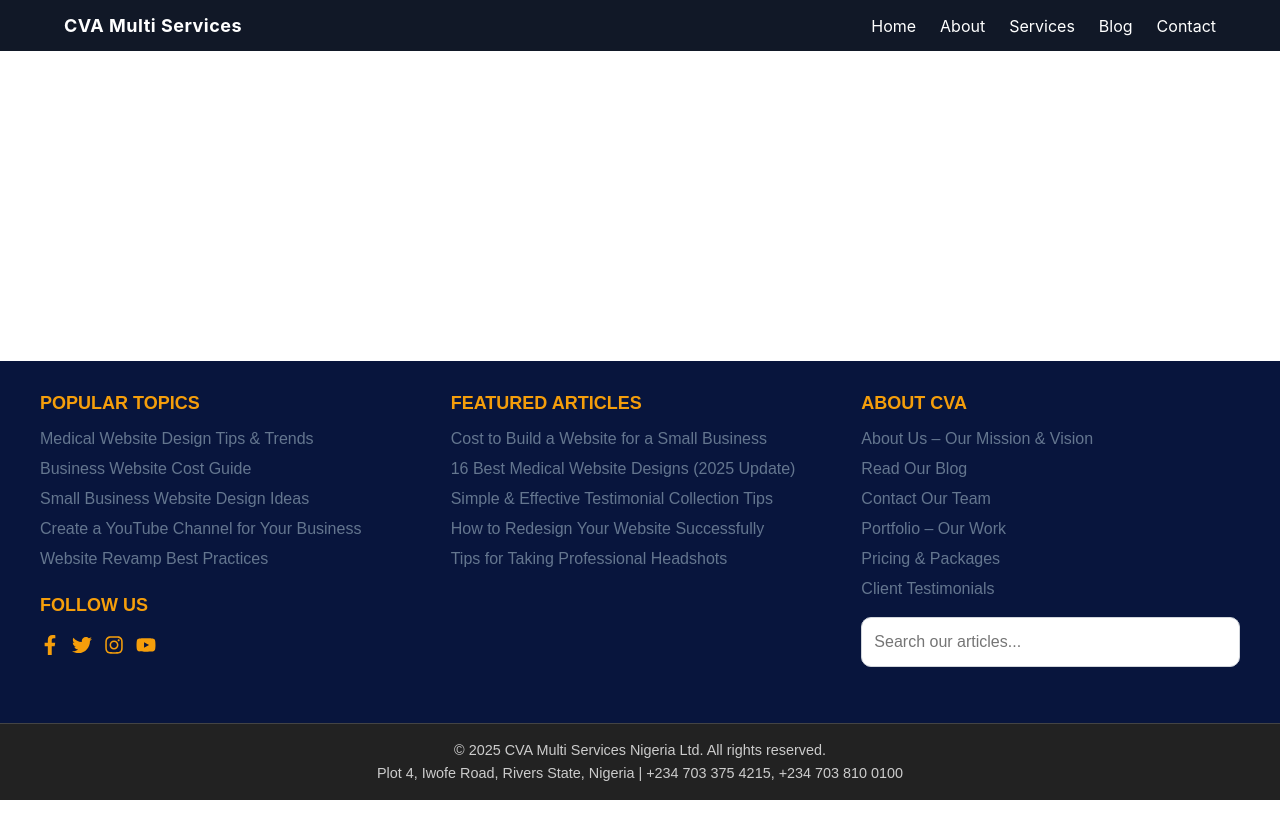
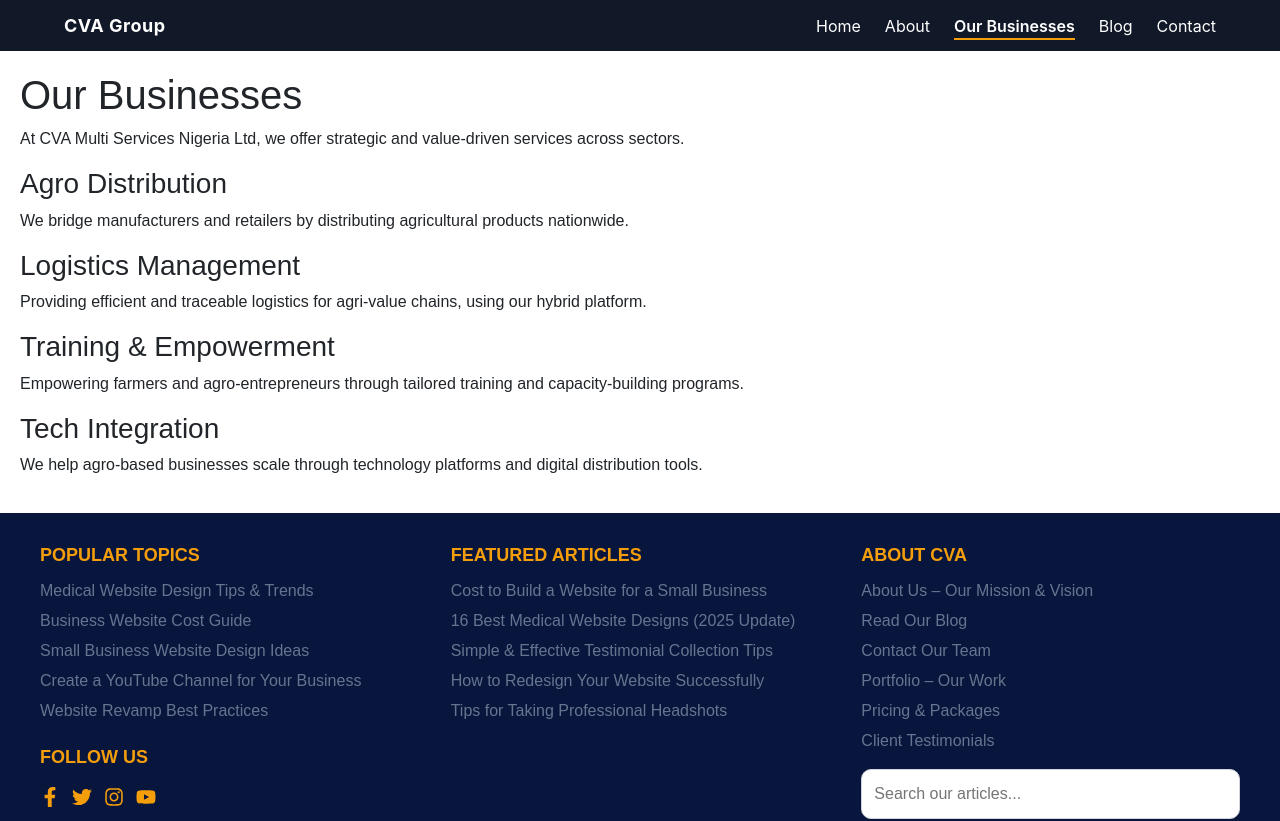
Before and after one commit to Ideh94/cva-website, a React (Create React App) app in the folder client/: page /ourbusinesses in a window 1280 px wide. Shown: the top 821 px of the page. Before the commit the page ends 800 px from the top, so only its background shows below. Built offline with nearby package versions, Linux system fonts and the light colour scheme.

Commit message:
Add all project files

```diff
--- a/client/src/App.js
+++ b/client/src/App.js
@@ -6,7 +6,7 @@
 import SubFooter from './components/SubFooter';
 import Home from './pages/Home';
 import About from './pages/About';
-import Services from './pages/Services';
+import OurBusinesses from './pages/OurBusinesses';
 import Blog from './pages/Blog';
 import Contact from './pages/Contact';
 import './App.css'; // Make sure global styles are applied
@@ -33,7 +33,7 @@
           <Routes>
             <Route path="/" element={<Home />} />
             <Route path="/about" element={<About />} />
-            <Route path="/services" element={<Services />} />
+            <Route path="/ourbusinesses" element={<OurBusinesses />} />
             <Route path="/blog" element={<Blog />} />
             <Route path="/contact" element={<Contact />} />
           </Routes>
--- a/client/src/components/Navbar.js
+++ b/client/src/components/Navbar.js
@@ -10,7 +10,7 @@
   const navItems = [
     { name: "Home", path: "/" },
     { name: "About", path: "/about" },
-    { name: "Services", path: "/services" },
+    { name: "Our Businesses", path: "/ourbusinesses" },
     { name: "Blog", path: "/blog" },
     { name: "Contact", path: "/contact" },
   ];
@@ -57,7 +57,7 @@
             letterSpacing: "0.5px",
           }}
         >
-          CVA Multi Services
+          CVA Group
         </Link>
 
         {/* Hamburger (mobile) */}
--- a/client/src/constants/homeStyles.js
+++ b/client/src/constants/homeStyles.js
@@ -154,6 +154,41 @@
     borderRadius: theme.radius.round,
   },
   aboutLink: {
+    color: theme.colors.accent,
+    fontWeight: theme.typography.weight.semibold,
+    textDecoration: 'none',
+    alignSelf: 'flex-start',
+    transition: 'color 0.3s ease',
+    ':hover': {
+      color: theme.colors.accentLight,
+    },
+  },
+
+  // =====================
+  // Our Businesses Section
+  // =====================
+  ourbusinessesSection: {
+    padding: `${theme.spacing.xxl} ${theme.spacing.lg}`,
+    textAlign: "center",
+    backgroundColor: theme.colors.surface,
+    position: "relative",
+  },
+  ourbusinessesText: {
+    maxWidth: "720px",
+    margin: "0 auto",
+    fontSize: theme.typography.sizes.md,
+    color: theme.colors.text.secondary,
+    lineHeight: 1.7,
+    marginBottom: theme.spacing.md,
+  },
+  sectionDivider: {
+    width: "80px",
+    height: "4px",
+    backgroundColor: theme.colors.accent,
+    margin: `0 auto ${theme.spacing.lg} auto`,
+    borderRadius: theme.radius.round,
+  },
+  ourbusinessesLink: {
     color: theme.colors.accent,
     fontWeight: theme.typography.weight.semibold,
     textDecoration: 'none',
--- a/client/src/pages/About.js
+++ b/client/src/pages/About.js
@@ -4,7 +4,7 @@
   return (
     <div className="about-page">
       <section className="about-hero">
-        <h1>About CVA Multi Services Nigeria Ltd.</h1>
+        <h1>About CVA Multi Services Nig Ltd.</h1>
         <p>Empowering Africa’s business ecosystem with traceable and scalable solutions in agriculture, logistics, and consulting.</p>
       </section>
 
@@ -12,15 +12,14 @@
         <div className="about-text">
           <h2>Who We Are</h2>
           <p>
-            CVA Multi Services Nigeria Ltd. is a strategic B2B company that provides integrated solutions in distribution,
-            logistics, agri-consulting, and empowerment programs. We leverage technology and partnerships to bridge gaps
-            between producers and markets across Nigeria.
+            CVA Multi Services is a diversified Nigerian company dedicated to meeting the basic needs of individuals, families, and businesses through value-added products and services. With operations spanning agriculture, food processing, logistics, construction, and capacity development, we are driven by the mission to empower communities and strengthen local industries.
+Our focus is to provide affordable, high-quality, and locally sourced solutions that improve livelihoods, create jobs, and foster sustainable development across Nigeria.
+
           </p>
 
           <h2>Our Mission</h2>
           <p>
-            To drive inclusive growth by providing scalable, smart, and sustainable services that empower individuals,
-            businesses, and communities.
+            To produce, process, and distribute high-quality goods and services through innovation, local value addition, and a commitment to excellence.
           </p>
 
           <h2>What Makes Us Different</h2>
--- a/client/src/pages/Home.js
+++ b/client/src/pages/Home.js
@@ -3,9 +3,17 @@
 
 // ====== Data Constants ======
 const features = [
-  { icon: "🌾", title: "Agro Distribution", text: "Efficient hybrid logistics for manufacturers, farmers, and retailers." },
-  { icon: "🎓", title: "Consulting & Training", text: "Capacity-building for aquaculture, agri-business, and value chains." },
-  { icon: "💻", title: "Smart Technology", text: "Digital platforms to trace and manage supply networks with ease." },
+  { icon: "", title: "Fish Production", text: "Efficient hybrid logistics for manufacturers, farmers, and retailers." },
+  { icon: "", title: "Rice Farming", text: "Capacity-building for aquaculture, agri-business, and value chains." },
+  { icon: "", title: "Processing & Packaging", text: "Digital platforms to trace and manage supply networks with ease." },
+  { icon: "", title: "Seasonings", text: "Digital platforms to trace and manage supply networks with ease." },
+  { icon: "", title: "Agro Distribution", text: "Digital platforms to trace and manage supply networks with ease." },
+  { icon: "", title: "Logistics", text: "Digital platforms to trace and manage supply networks with ease." },
+  { icon: "", title: "Training Academy", text: "Digital platforms to trace and manage supply networks with ease." },
+  { icon: "", title: "Modern Farm Set-Up & Construction", text: "Digital platforms to trace and manage supply networks with ease." },
+  { icon: "", title: "Real Estate", text: "Digital platforms to trace and manage supply networks with ease." },
+
+
 ];
 
 const blogPosts = [
@@ -52,10 +60,10 @@
         <div style={s.heroBackground}></div>
         <div style={s.heroContent}>
           <h1 style={s.heroTitle}>
-            Welcome to <span style={s.heroAccentText}>CVA Multi Services Nigeria Ltd.</span>
+            Welcome to <span style={s.heroAccentText}>CVA Multi Services</span>
           </h1>
           <p style={s.heroParagraph}>
-            Empowering businesses with innovative solutions in distribution, agriculture, logistics, and consulting across Nigeria.
+            A diversified Nigerian company dedicated to meeting the needs of individuals and businesses through value-added products and services.
           </p>
           <a
             href="/contact"
@@ -86,6 +94,13 @@
           We offer integrated services in agriculture, logistics, technology, and business consulting to empower producers, distributors, and consumers across Nigeria.
         </p>
         <a href="/about" style={s.aboutLink}>Read More →</a>
+      </section>
+
+      {/* Our Businesses */}
+      <section style={s.ourbusinessesSection}>
+        <h2 style={s.sectionTitle}>Our Businesses</h2>
+        {/* Section Divider*/}
+
       </section>
 
 
--- a/client/src/pages/Services.css
+++ b/client/src/pages/OurBusinesses.css
@@ -1,22 +1,22 @@
-.services-page {
+.ourbusinesses-page {
   padding: 100px 20px;
   text-align: center;
 }
 
-.services-page h1 {
+.ourbusinesses-page h1 {
   font-size: 2rem;
   color: #003366;
   margin-bottom: 20px;
 }
 
-.services-grid {
+.ourbusinesses-grid {
   display: grid;
   grid-template-columns: repeat(auto-fit, minmax(260px, 1fr));
   gap: 20px;
   margin-top: 40px;
 }
 
-.service-card {
+.ourbusinesses-card {
   background-color: #ffffff;
   border: 1px solid #e0e0e0;
   border-radius: 12px;
@@ -24,7 +24,7 @@
   box-shadow: 0 4px 12px rgba(0, 0, 0, 0.05);
 }
 
-.service-card h3 {
+.ourbusinesses-card h3 {
   color: #003366;
   margin-bottom: 10px;
 }
--- a/client/src/pages/Services.js
+++ b/client/src/pages/OurBusinesses.js
@@ -1,29 +1,30 @@
 import React from 'react';
-import './Services.css';
+import './OurBusinesses.css';
 
-function Services() {
+function OurBusinesses() {
   return (
-    <div className="services-page">
-      <h1>Our Services</h1>
+    <div className="OurBusinesses-page">
+      <h1>Our Businesses</h1>
       <p>At CVA Multi Services Nigeria Ltd, we offer strategic and value-driven services across sectors.</p>
 
-      <div className="services-grid">
-        <div className="service-card">
+      <div className="OurBusinesses-grid">
+        <div className="OurBusinesses-card">
           <h3>Agro Distribution</h3>
           <p>We bridge manufacturers and retailers by distributing agricultural products nationwide.</p>
         </div>
 
-        <div className="service-card">
+        <div className="OurBusinesses-card">
           <h3>Logistics Management</h3>
           <p>Providing efficient and traceable logistics for agri-value chains, using our hybrid platform.</p>
         </div>
 
-        <div className="service-card">
+        <div className="OurBusinesses-card">
           <h3>Training & Empowerment</h3>
           <p>Empowering farmers and agro-entrepreneurs through tailored training and capacity-building programs.</p>
         </div>
 
-        <div className="service-card">
+
+        <div className="OurBusinesses-card">
           <h3>Tech Integration</h3>
           <p>We help agro-based businesses scale through technology platforms and digital distribution tools.</p>
         </div>
@@ -32,4 +33,4 @@
   );
 }
 
-export default Services;
+export default OurBusinesses;
```
Also changed, not shown: 1 other file (tests, documents, lock files or other folders). Lines whose indentation alone changed are shown as unchanged.
